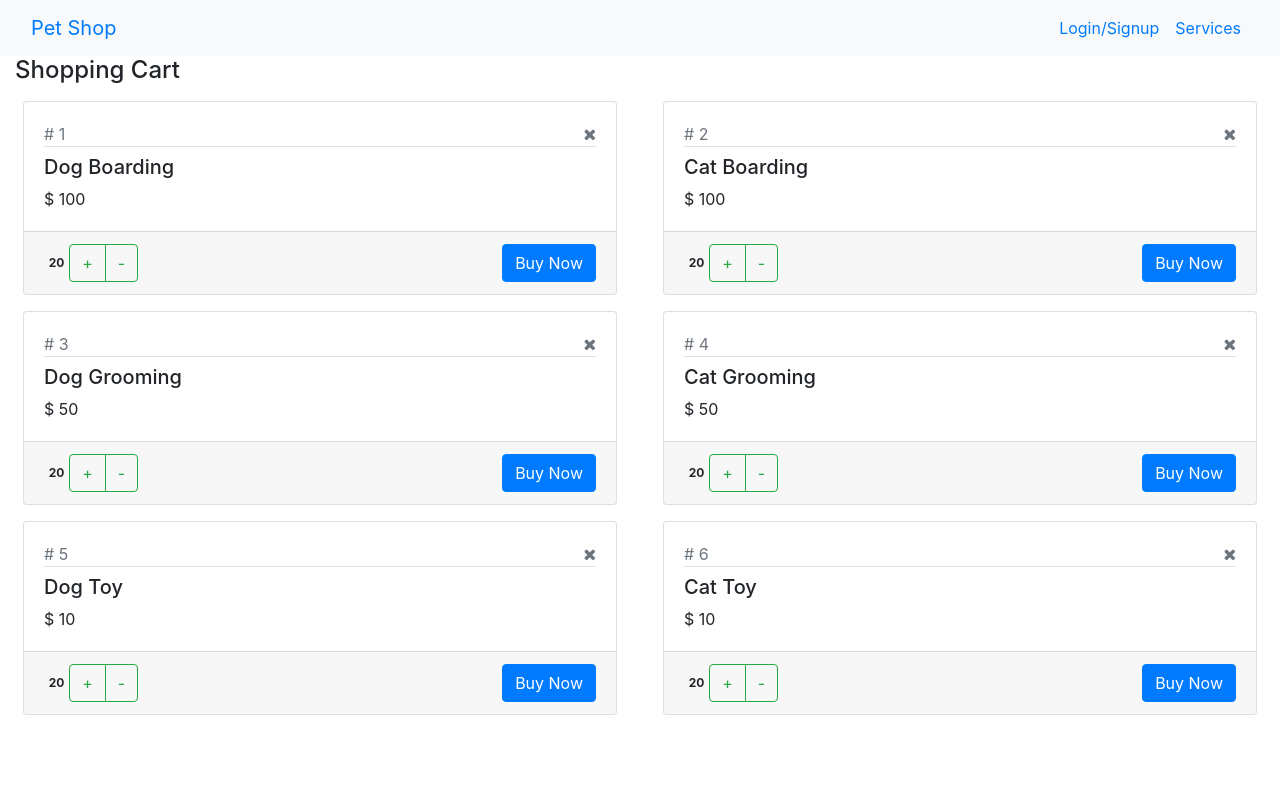
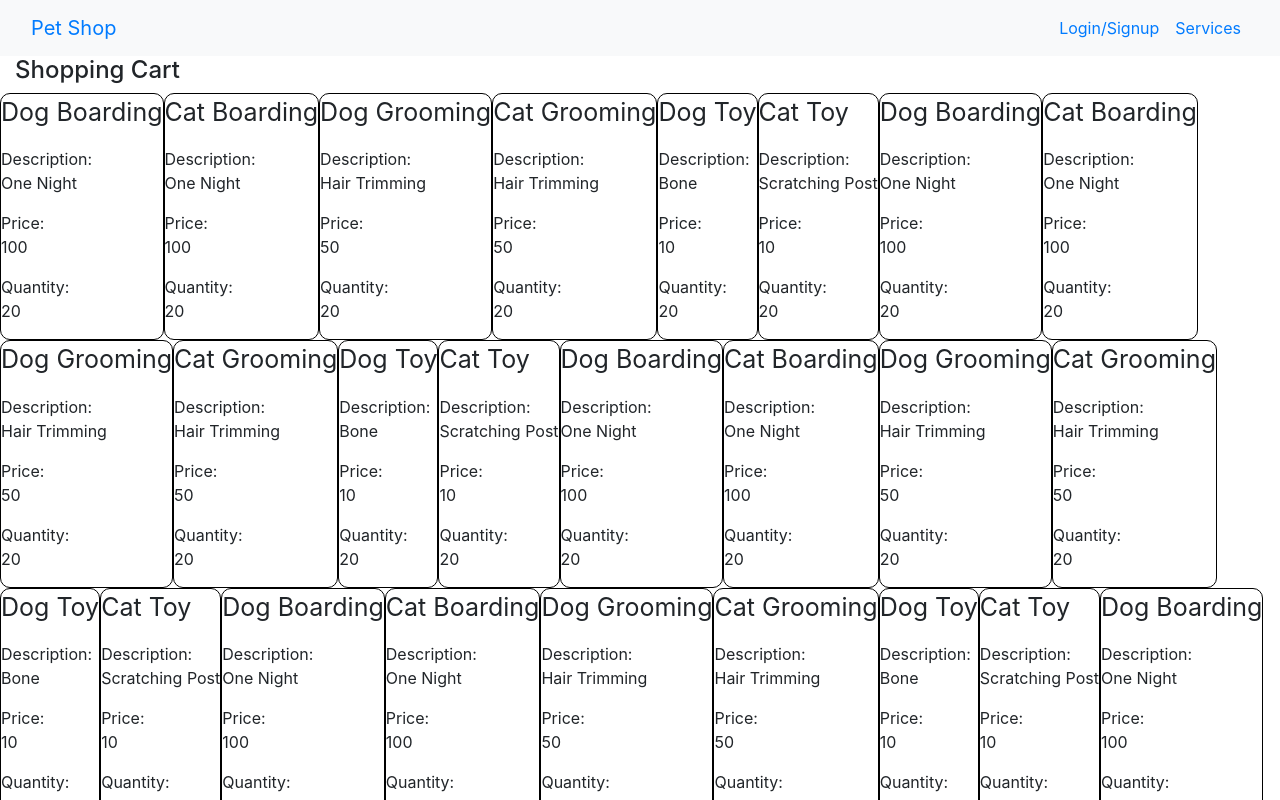
Before and after one commit to easmsm/final-project-ecommerce-site, a React (Create React App) app in the folder client/: page /cart in a window 1280 px wide. Shown: the top 800 px of the page. Built offline with nearby package versions, Linux system fonts and the light colour scheme; no server answers.

Commit message:
pages update

```diff
--- a/client/src/Dashboard.jsx
+++ b/client/src/Dashboard.jsx
@@ -3,7 +3,7 @@ import { Navigate, useParams } from 'react-router-dom';
 import PetList from './PetList';
 import { useQuery, useMutation } from '@apollo/client';
 import { QUERY_USER, QUERY_ME } from './utils/queries';
-// import ProductList from '../components/FriendList';
+// import ProductList from '../components/ProductList';
 import PetForm from './PetForm';
 // import { ADD_PRODUCT } from './utils/mutations';
 import Auth from './utils/auth';
--- a/client/src/PetForm.jsx
+++ b/client/src/PetForm.jsx
@@ -13,7 +13,7 @@ const PetForm = () => {
     update(cache, { data: { addPet } }) {
      // could potentially not exist yet, so wrap in a try/catch
       try {
-        // update me array's cache
+        // update dashboard array's cache
         const { me } = cache.readQuery({ query: QUERY_ME });
         cache.writeQuery({
           query: QUERY_ME,
@@ -61,7 +61,7 @@ const PetForm = () => {
       {/* condition <p> element to count characters and send  error if text is empty or over 20 limit */}
       <p className={`m-0 ${characterCount === 20 ? 'text-error' : ''}`}>
          Character Count: {characterCount}/20
-         {error && <span className="ml-2">Something went wrong...</span>}
+         {error && <span className="ml-2">Must be no more than 20 characters...</span>}
       </p>
       <form className="flex-row justify-center justify-space-between-md align-stretch"
          onSubmit={handleFormSubmit}
--- a/client/src/Product.jsx
+++ b/client/src/Product.jsx
@@ -1,86 +1,92 @@
-import React, { Component } from "react";
-
-export default class Product extends Component {
-    constructor(props){
-        super(props);
+import React, {useState} from "react";
+// import { useQuery } from '@apollo/client';
+// import {QUERY_PRODUCTS} from "./utils/queries";
 
 
+const Product = () => {
 
-        this.state={
-           product: this.props.product,
-        };
-    }
-
-    render() {
+    // query to database for products
+    // const {loading, data} = useQuery(QUERY_PRODUCTS)
+    // console.log('PRODUCTS DATA:', data && data)
+    const [productData, setProducts] = useState([
+      {id:1, productName: "Dog Boarding", description: "One Night", price: 100, quantity: 20},
+      {id:2, productName: "Cat Boarding", description: "One Night", price: 100, quantity: 20},
+      {id:3, productName: "Dog Grooming", description: "Hair Trimming", price: 50, quantity: 20},
+      {id:4, productName: "Cat Grooming", description: "Hair Trimming", price: 50, quantity: 20},
+      {id:5, productName: "Dog Toy", description: "Bone", price: 10, quantity: 20},
+      {id:6, productName: "Cat Toy", description: "Scratching Post",  price: 10, quantity: 20}
+  ])
 
 
         return (
-          <div className="col-lg-6">
-            <div className="card m-2">
-              <div className="card-body">
-                <div className="text-muted">
-                  # {this.state.product.id}
-                  {/* delete button starts */}
-                  <span
-                    className="pull-right hand-icon"
-                    onClick={() => {
-                      this.props.onDelete(this.state.product);
-                    }}
-                  >
-                    <i className="fa fa-times"></i>
-                  </span>
-                  {/* delete button ends */}
+           <>
+              {productData.map((product) => (
+                <div id='myProducts'>
+                  <p id='productName'>{product.productName}</p>
+                  <span>Description:</span><p>{product.description}</p>
+                  <span>Price:</span><p>{product.price}</p>
+                  <span>Quantity:</span><p>{product.quantity}</p>
                 </div>
+              ))}
+          </>
 
-                <h5 className="pt-2 border-top">
-                  {this.state.product.productName}
-                </h5>
+          // <div className="col-lg-6">
+          //   <div className="card m-2">
+          //     <div className="card-body">
+          //       <div className="text-muted">
+          //         # {this.state.product.id}
+          //         {/* delete button starts */}
+          //         <span
+          //           className="pull-right hand-icon"
+          //           onClick={() => {
+          //             this.props.onDelete(this.state.product);
+          //           }}
+          //         >
+          //           <i className="fa fa-times"></i>
+          //         </span>
+          //         {/* delete button ends */}
+          //       </div>
 
-                <div>$ {this.state.product.price}</div>
-              </div>
-              {/* card body ends here */}
+          //       <h5 className="pt-2 border-top">
+          //         {this.state.product.productName}
+          //       </h5>
 
-              <div className="card-footer">
-                <div className="float-left">
-                  <span className="badge">{this.state.product.quantity}</span>
+          //       <div>$ {this.state.product.price}</div>
+          //     </div>
+          //     {/* card body ends here */}
 
-                  <div className="btn-group">
-                    <button
-                      className="btn btn-outline-success"
-                      onClick={() => {
-                        this.props.onIncrement(this.state.product, 10);
-                      }}
-                    >
-                      +
-                    </button>
+          //     <div className="card-footer">
+          //       <div className="float-left">
+          //         <span className="badge">{this.state.product.quantity}</span>
 
-                    <button
-                      className="btn btn-outline-success"
-                      onClick={() => {
-                        this.props.onDecrement(this.state.product, 0);
-                      }}
-                    >
-                      -
-                    </button>
-                  </div>
-                </div>
-                {/* float-left ends here */}
+          //         <div className="btn-group">
+          //           <button
+          //             className="btn btn-outline-success"
+          //             onClick={() => {
+          //               this.props.onIncrement(this.state.product, 10);
+          //             }}
+          //           >
+          //             +
+          //           </button>
 
-                <div className="float-right">{this.props.children}</div>
-              </div>
-              {/* card-footer ends here */}
-            </div>
-          </div>
+          //           <button
+          //             className="btn btn-outline-success"
+          //             onClick={() => {
+          //               this.props.onDecrement(this.state.product, 0);
+          //             }}
+          //           >
+          //             -
+          //           </button>
+          //         </div>
+          //       </div>
+          //       {/* float-left ends here */}
+
+          //       <div className="float-right">{}</div>
+          //     </div>
+          //     {/* card-footer ends here */}
+          //   </div>
+          // </div>
         );
       }
 
-      componentDidMount() {
-      }
-
-      componentDidUpdate() {
-      }
-
-      //Executes when the current instance of current component is being deleted from memory
-      componentWillUnmount() {
-      }
-    }
+    export default Product;
--- a/client/src/index.css
+++ b/client/src/index.css
@@ -21,3 +21,16 @@
 .hand-icon{
     cursor: pointer
 }
+
+
+
+/* Products Page */
+#myProducts {
+    border: 1px solid black;
+    border-radius: 10px;
+}
+
+#productName {
+    color: 'red';
+    font-size: 25px;
+}
--- a/client/src/utils/queries.js
+++ b/client/src/utils/queries.js
@@ -46,8 +46,8 @@ export const QUERY_ME = gql`
 `;
 
 export const QUERY_PRODUCTS = gql`
-  query products($productName: String!) {
-    products(productName: $productName) {
+  query products {
+    products {
       _id
       productName
       description
```
Also changed, not shown: client/src/ProductExample.jsx (added, +109 -0 lines), client/src/seeds.js (added), 2 other files (tests, documents, lock files or other folders).
